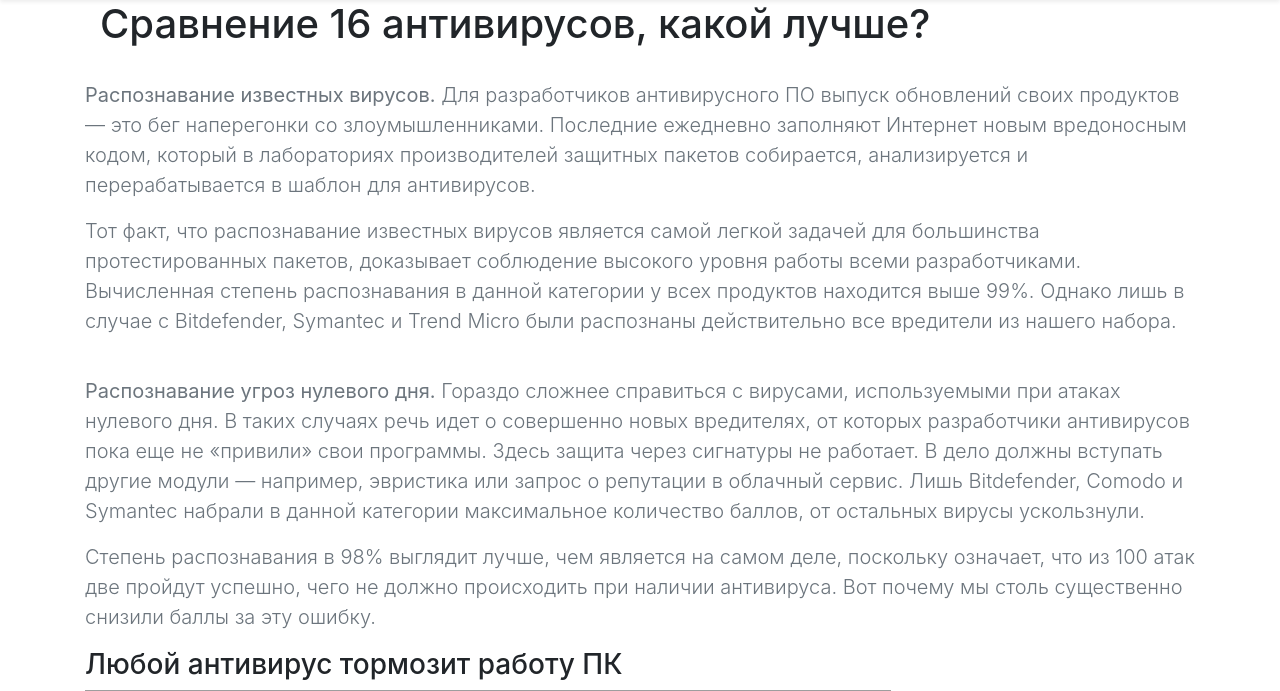
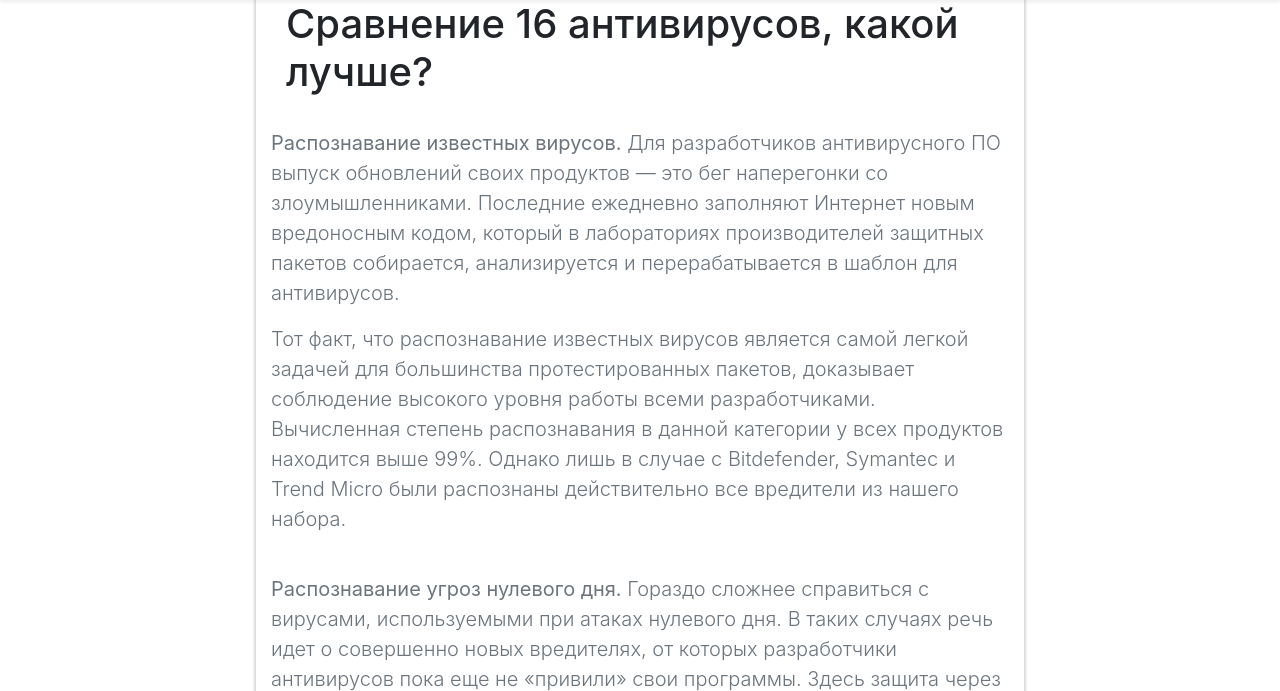
Before and after one commit to Lecy04/root, a Django app: page /comparison in a window 1280 px wide; the page is wider, and only the part inside the window is pictured. Shown: the part 56-747 px from the top of that part. Run offline with Django 3.2, Linux system fonts and the light colour scheme; some libraries are stand-ins or nearby versions; grey boxes are pictures that could not be loaded.

Commit message:
finallytty

```diff
--- a/main/templates/main/pattern.html
+++ b/main/templates/main/pattern.html
@@ -8,7 +8,7 @@
     <link rel="shortcut icon" href="https://cdn.icon-icons.com/icons2/2072/PNG/512/antivirus_internet_lock_locked_protect_security_shield_icon_127108.png" type="image/x-icon">
     <link rel="stylesheet" href="https://stackpath.bootstrapcdn.com/bootstrap/4.5.2/css/bootstrap.min.css">
     <style>
-     .list4a {
+           .list4a {
     padding:0;
     list-style: none;
     counter-reset: li;
@@ -62,7 +62,7 @@
 
 .marquee-infinite {
     margin: 10px auto;
-    max-width: 200%;
+    max-width: 100%;
     overflow: hidden;
     background-color: #343a40;
 }
@@ -82,6 +82,17 @@
 .marquee-infinite img {
     width: 50px;
     height: 50px;
+}
+
+
+
+.color{
+    margin-left: 20%;
+    margin-right: 20%;
+    background-color: rgb(255, 255, 255);
+    box-shadow: -2px -1px 2px rgba(0,0,0,0.15),
+    2px -1px 2px rgba(0,0,0,0.15)
+
 }
 @keyframes bounceIn {
     0% {
@@ -115,10 +126,12 @@
         transform: translateX(-50%);
     }
 }
+
+
     </style>
 
   </head>
-
+ <body>
     <header>
         <div class="navbar navbar-dark bg-dark shadow-sm">
           <div class="container">
@@ -136,10 +149,14 @@
           </div>
         </div>
     </header>
-
+      <div class="color">
       <div class="container">
         {% block content %}{% endblock %}
       </div>
+      </div>
+
+
+
 
 
       <hr class="col-12 col-md-11 mb-12">
```
